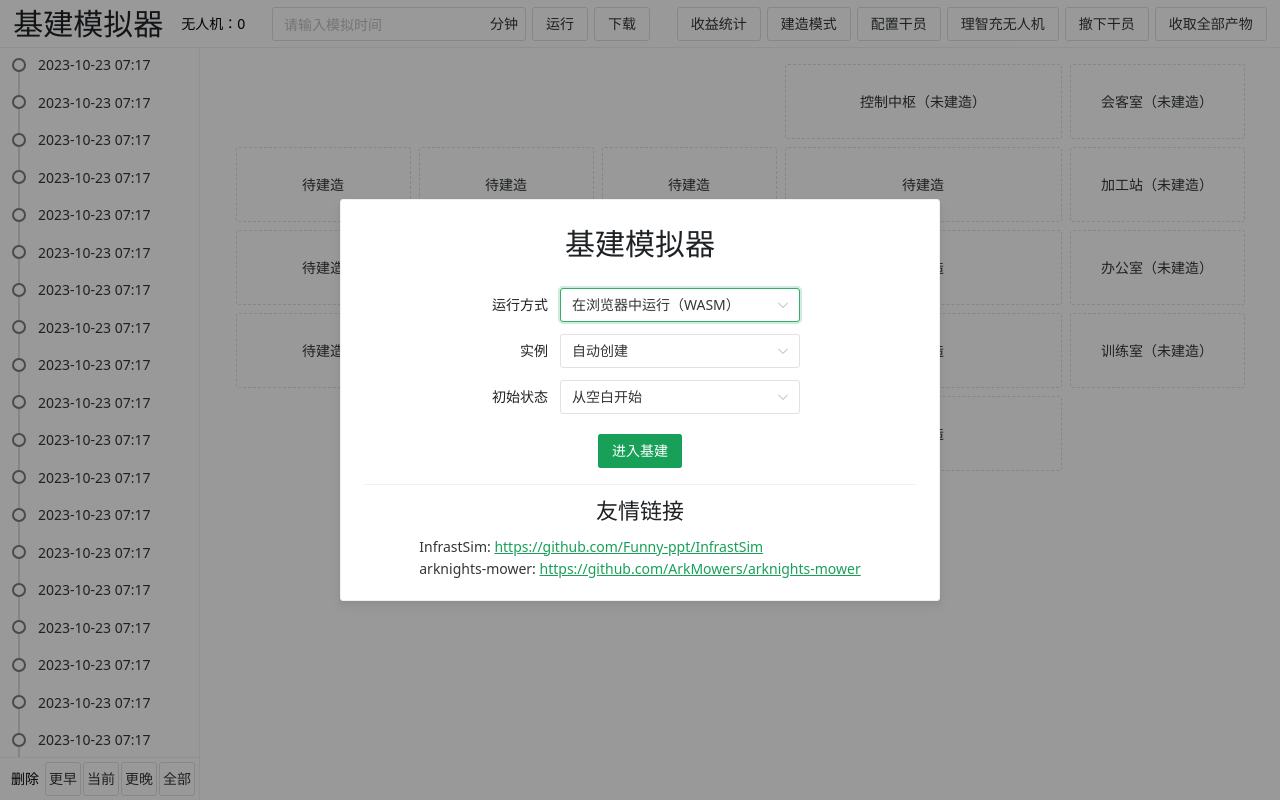
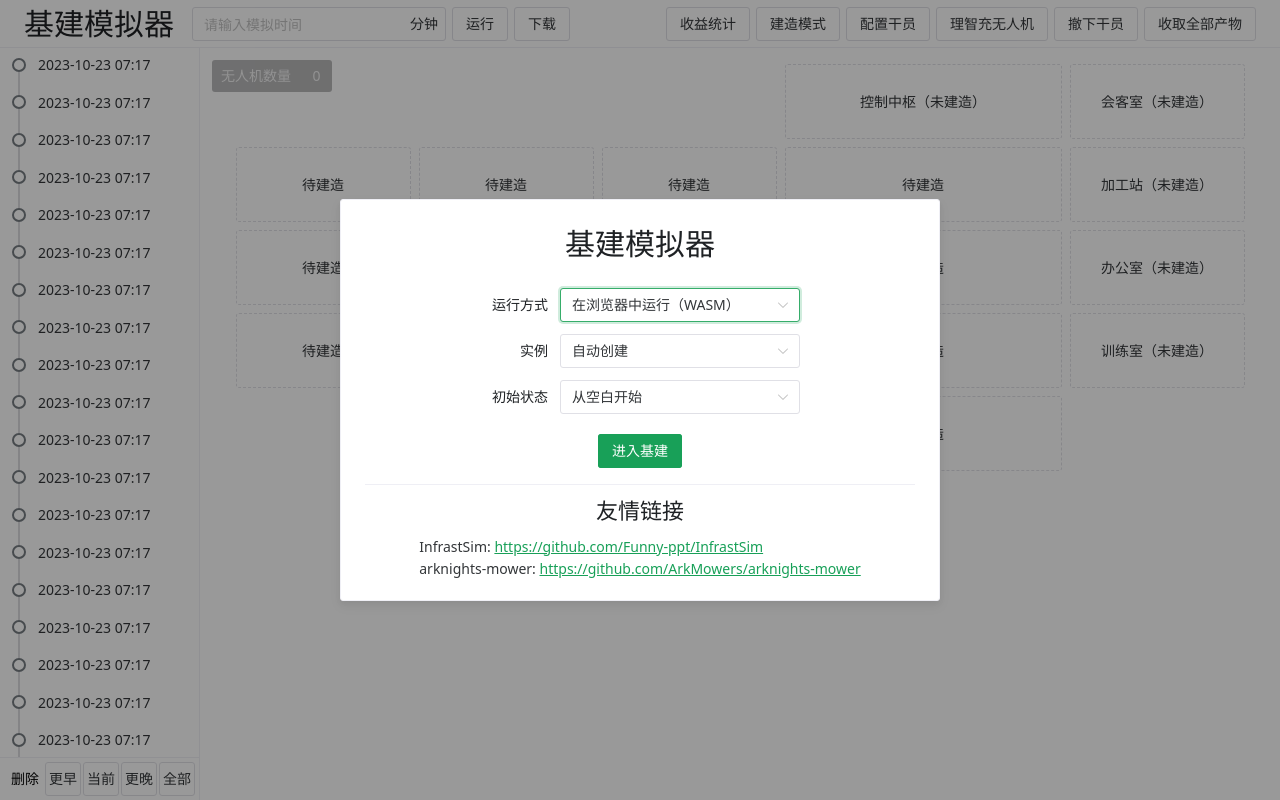
Before and after one commit to ZhaoZuohong/InfrastSimUI, a Vue app: page / in a window 1280 px wide. Built offline with nearby package versions, Linux system fonts and the light colour scheme.

Commit message:
全局属性HUD

```diff
--- a/src/App.vue
+++ b/src/App.vue
@@ -19,6 +19,7 @@ const active_facility = inject('active_facility')
       <div class="main">
         <n-scrollbar>
           <facility-overview />
+          <global-property />
           <facility-bar v-if="active_facility" />
           <facility-detail v-if="active_facility" />
         </n-scrollbar>
@@ -70,6 +71,7 @@ body {
 .main {
   grid-area: main;
   overflow: hidden;
+  position: relative;
 }
 
 .n-divider {
--- /dev/null
+++ b/src/components/GlobalProperty.vue
@@ -0,0 +1,81 @@
+<script setup>
+import { darkTheme } from 'naive-ui'
+import { inject, ref } from 'vue'
+const state = inject('state')
+const show_all = ref(false)
+
+function translate(name) {
+  const dictionary = {
+    GlobalTradingEffiency: '全局贸易加成',
+    GlobalManufacturingEffiency: '全局制造加成',
+    common: '中枢'
+  }
+
+  if (name in dictionary) {
+    return dictionary[name]
+  }
+  return name
+}
+
+function format_value(v) {
+  let details = ''
+  if (v.details) {
+    details =
+      '（' +
+      v.details
+        .map((detail) => `${translate(detail.tag)}${detail.value > 0 ? '+' : ''}${detail.value}`)
+        .join(' ') +
+      '）'
+  }
+  return v.value + details
+}
+</script>
+
+<template>
+  <n-config-provider :theme="darkTheme">
+    <n-card
+      :bordered="false"
+      content-style="padding: 2px 6px"
+      @mouseenter="show_all = true"
+      @mouseleave="show_all = false"
+    >
+      <table>
+        <tr>
+          <td>无人机数量</td>
+          <td>{{ state.drones }}</td>
+        </tr>
+        <tr v-show="show_all">
+          <td>无人机效率</td>
+          <td>{{ state['drones-efficiency'].toFixed(2) }}</td>
+        </tr>
+        <template v-for="(v, name) in state['global-props']" :key="name">
+          <tr v-if="v.value != 0" v-show="show_all">
+            <td>{{ translate(name) }}</td>
+            <td>{{ format_value(v) }}</td>
+          </tr>
+        </template>
+      </table>
+    </n-card>
+  </n-config-provider>
+</template>
+
+<style scoped lang="scss">
+.n-card {
+  position: absolute;
+  top: 12px;
+  left: 12px;
+  width: 120px;
+  opacity: 0.3;
+  transition: opacity 200ms;
+  z-index: 200;
+
+  &:hover {
+    opacity: 0.8;
+    width: 400px;
+  }
+}
+
+table {
+  width: 100%;
+}
+</style>
--- a/src/components/TopBar.vue
+++ b/src/components/TopBar.vue
@@ -2,16 +2,12 @@
 import { inject } from 'vue'
 
 const construction_mode = inject('construction_mode')
-const state = inject('state')
 </script>
 
 <template>
   <div class="top-bar">
     <div>
       <n-h1>基建模拟器</n-h1>
-      <div>无人机：{{ state.drones }}</div>
-    </div>
-    <div>
       <n-input-number :show-button="false" placeholder="请输入模拟时间">
         <template #suffix>分钟</template>
       </n-input-number>
@@ -36,7 +32,8 @@ const state = inject('state')
 
 .top-bar {
   display: flex;
-  justify-content: space-around;
+  justify-content: space-between;
+  padding: 0 24px;
 
   & > div {
     display: flex;
--- a/src/main.js
+++ b/src/main.js
@@ -7,6 +7,8 @@ app.provide('simulator', ref({}))
 const state = ref({
   time: Date.now(),
   drones: 0,
+  'drones-efficiency': 1,
+  'global-properties': {},
   'control-center': {
     type: 'ControlCenter',
     level: 0,
```
